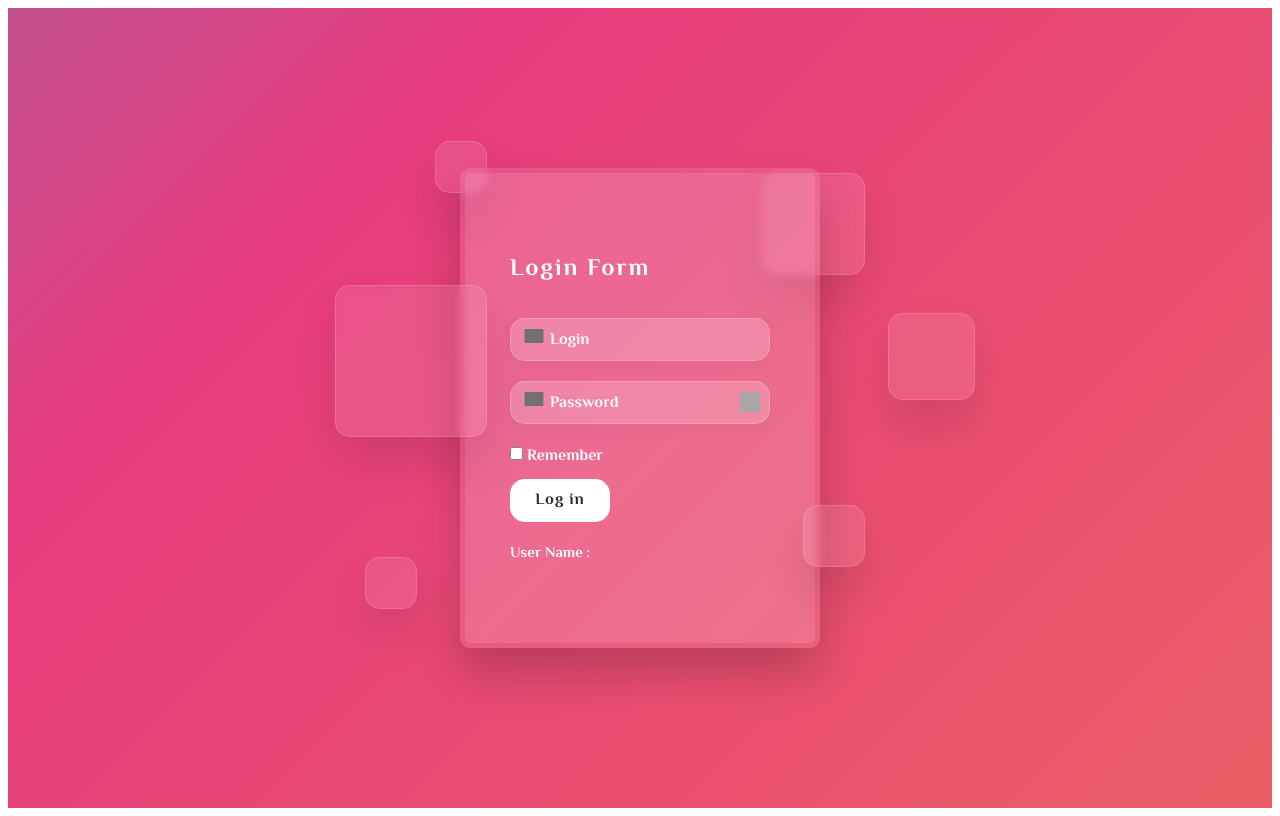
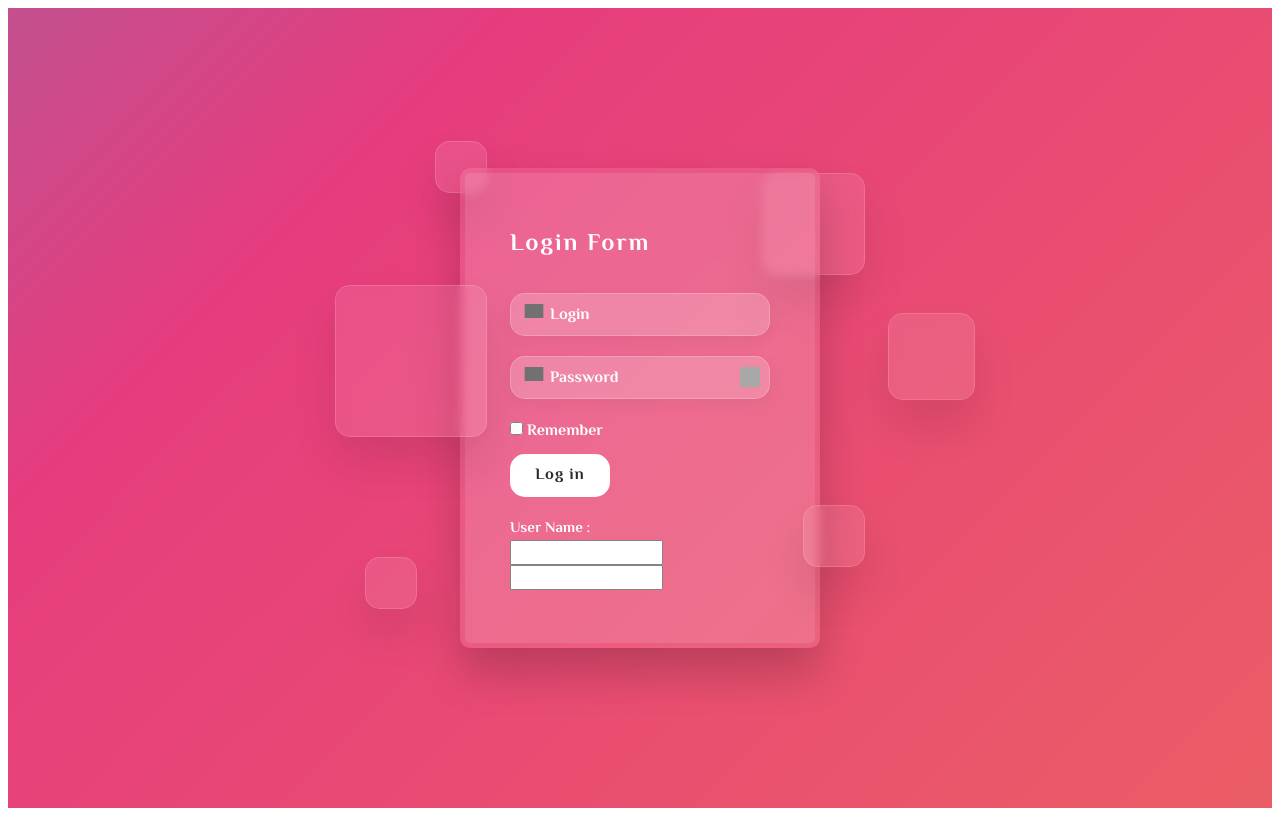
Before and after one commit to Mindula-Dilthushan/Login-Form-App, an Angular app: page / in a window 1280 px wide. Built offline with nearby package versions, Linux system fonts and the light colour scheme; grey boxes are pictures that could not be loaded.

Commit message:
sign in added text input

```diff
--- a/src/app/app.module.ts
+++ b/src/app/app.module.ts
@@ -5,6 +5,7 @@ import { AppRoutingModule } from './app-routing.module';
 import { AppComponent } from './app.component';
 import { TestingComponent } from './testing/testing.component';
 import { SignInFormComponent } from './sign-in-form/sign-in-form.component';
+import {ReactiveFormsModule} from "@angular/forms";
 
 @NgModule({
   declarations: [
@@ -14,7 +15,8 @@ import { SignInFormComponent } from './sign-in-form/sign-in-form.component';
   ],
   imports: [
     BrowserModule,
-    AppRoutingModule
+    AppRoutingModule,
+    ReactiveFormsModule
   ],
   providers: [],
   bootstrap: [AppComponent]
--- a/src/app/sign-in-form/sign-in-form.component.html
+++ b/src/app/sign-in-form/sign-in-form.component.html
@@ -39,6 +39,9 @@
         </form>
 
         <p> User Name : {{userName}}</p>
+
+        <input type="text" value="{{userName}}">
+        <input type="text" [value]="userName">
 <!--        <p>Forgot password? <a href="#">Click Here</a></p>-->
 <!--        <p>Don't have an account <a href="#">Sign up</a></p>-->
       </div>
```
